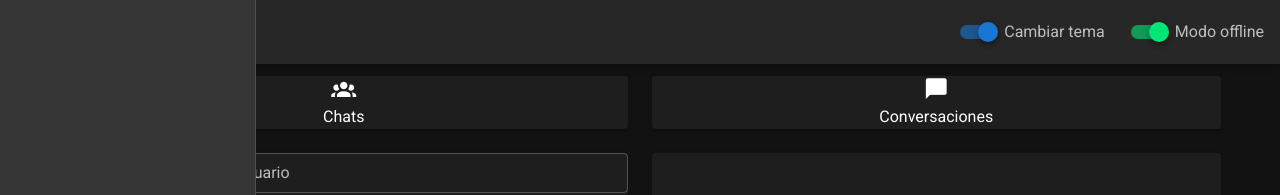
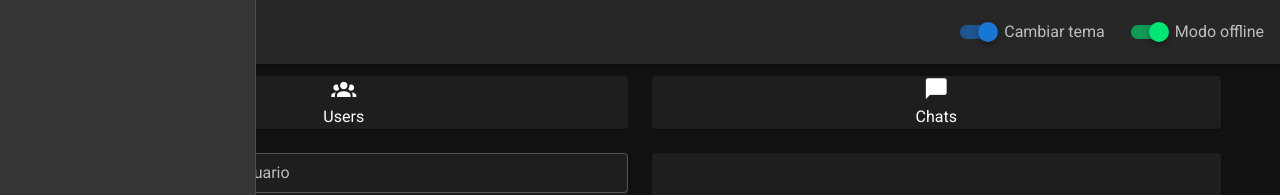
Before and after one commit to vicentviolist/selliaApp, a Nuxt app: page / in a window 1280 px wide. Shown: the top 195 px of the page. Built offline with nearby package versions, Linux system fonts and the light colour scheme.

Commit message:
Label tabs menu

```diff
--- a/pages/index.vue
+++ b/pages/index.vue
@@ -47,13 +47,13 @@ export default {
       // Note: Opciones de tabs
       optionsMenu: [
         {
-          label: "Chats",
+          label: "Users",
           icon: "mdi-account-group",
           component: "Sconversations",
           option: 0,
         },
         {
-          label: "Conversaciones",
+          label: "Chats",
           icon: "mdi-message",
           component: "schat",
           option: 1,
```
